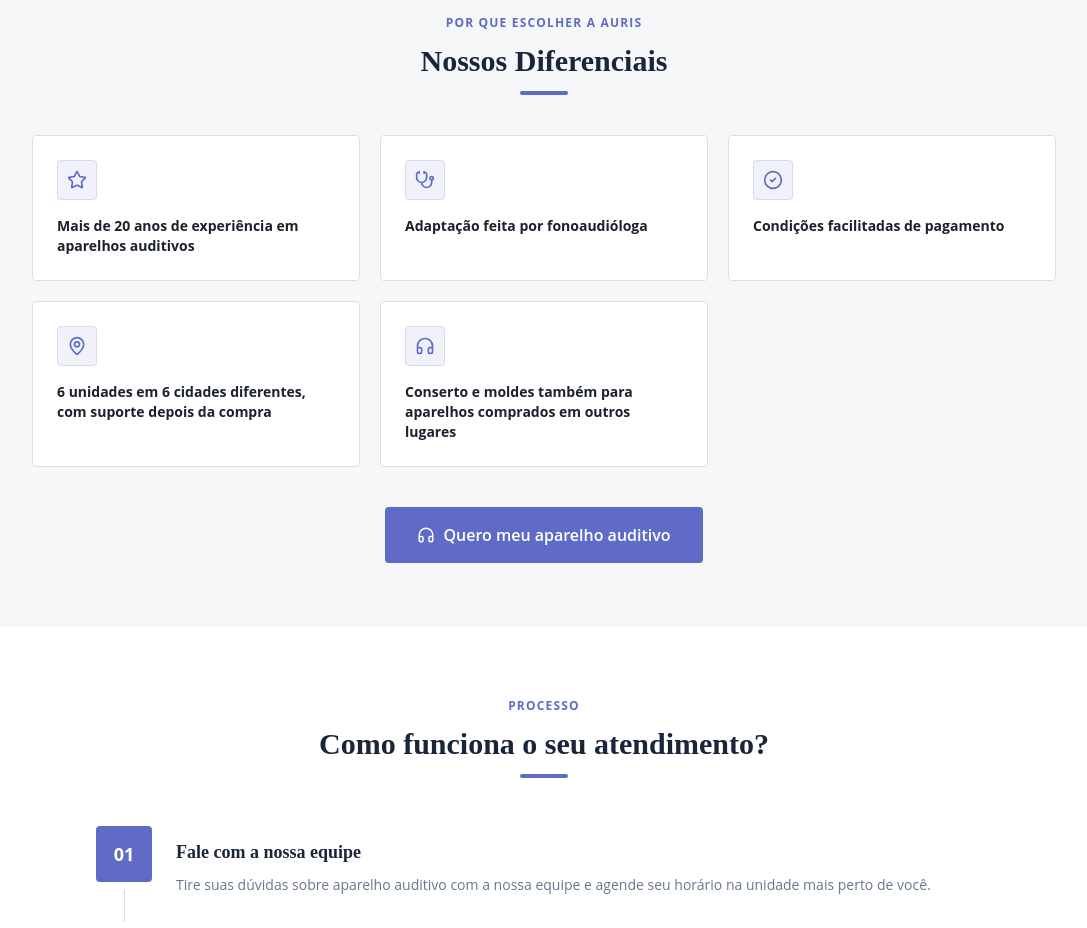
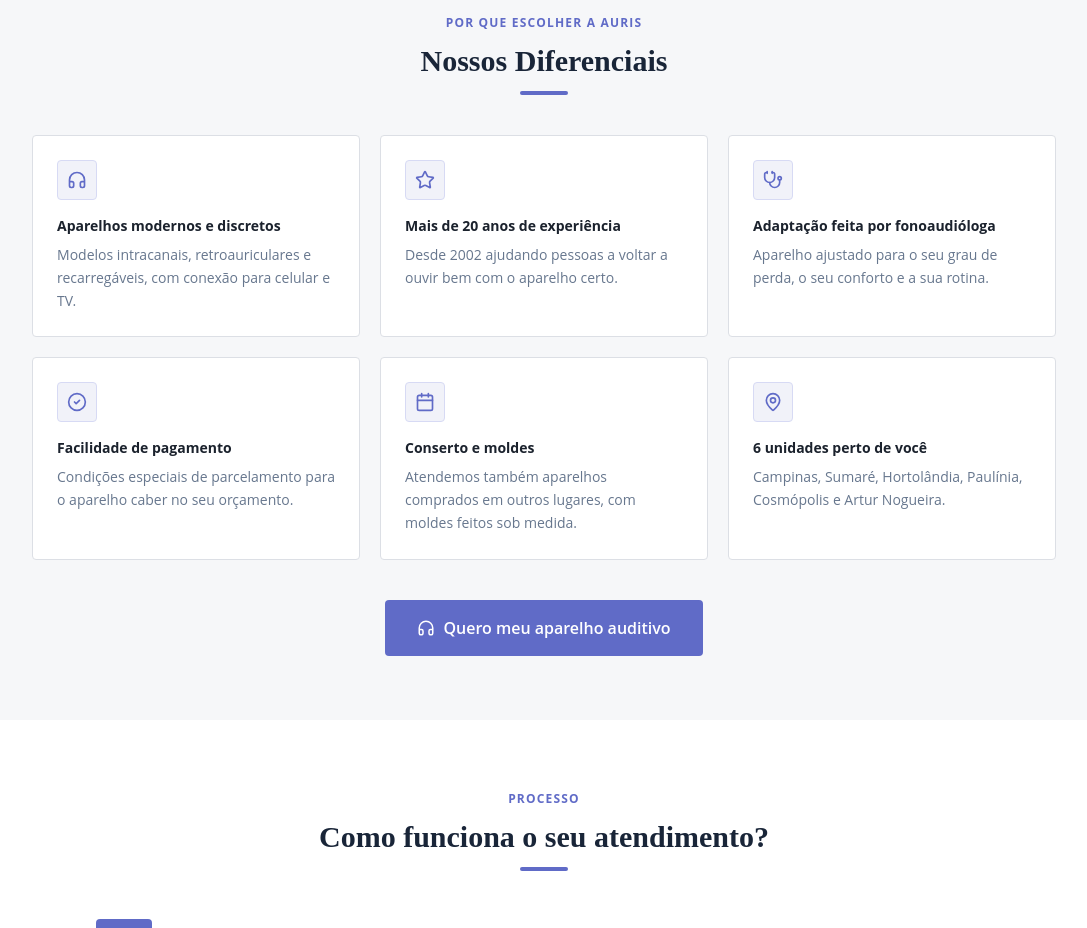
Before and after one commit to pedrohenriquerique/hear-again-hero, a React (Vite) app: page /aparelhos-auditivos in a window 1280 px wide. Shown: the part 2160-3088 px from the top of the page, without its empty margins (96-1183 px from the left). Built offline with nearby package versions, Linux system fonts and the light colour scheme; the HTML template or start-up script is replaced by a standard one.

Commit message:
Changes
Co-authored-by: gestao-stack <336539937+gestao-stack@users.noreply.github.com>

```diff
--- a/src/pages/AparelhosAuditivos.tsx
+++ b/src/pages/AparelhosAuditivos.tsx
@@ -307,11 +307,36 @@ const AparelhosAuditivos = () => {
 
           <div className="grid md:grid-cols-2 lg:grid-cols-3 gap-5 max-w-5xl mx-auto mb-10">
             {[
-              { icon: Star, title: "Mais de 20 anos de experiência em aparelhos auditivos" },
-              { icon: Stethoscope, title: "Adaptação feita por fonoaudióloga" },
-              { icon: CheckCircle2, title: "Condições facilitadas de pagamento" },
-              { icon: MapPin, title: "6 unidades em 6 cidades diferentes, com suporte depois da compra" },
-              { icon: HeadphonesIcon, title: "Conserto e moldes também para aparelhos comprados em outros lugares" },
+              {
+                icon: HeadphonesIcon,
+                title: "Aparelhos modernos e discretos",
+                desc: "Modelos intracanais, retroauriculares e recarregáveis, com conexão para celular e TV.",
+              },
+              {
+                icon: Star,
+                title: "Mais de 20 anos de experiência",
+                desc: "Desde 2002 ajudando pessoas a voltar a ouvir bem com o aparelho certo.",
+              },
+              {
+                icon: Stethoscope,
+                title: "Adaptação feita por fonoaudióloga",
+                desc: "Aparelho ajustado para o seu grau de perda, o seu conforto e a sua rotina.",
+              },
+              {
+                icon: CheckCircle2,
+                title: "Facilidade de pagamento",
+                desc: "Condições especiais de parcelamento para o aparelho caber no seu orçamento.",
+              },
+              {
+                icon: Calendar,
+                title: "Conserto e moldes",
+                desc: "Atendemos também aparelhos comprados em outros lugares, com moldes feitos sob medida.",
+              },
+              {
+                icon: MapPin,
+                title: "6 unidades perto de você",
+                desc: "Campinas, Sumaré, Hortolândia, Paulínia, Cosmópolis e Artur Nogueira.",
+              },
             ].map((item, i) => (
               <div
                 key={i}
@@ -324,9 +349,12 @@ const AparelhosAuditivos = () => {
                 >
                   <item.icon size={20} style={{ color: "hsl(var(--primary))" }} />
                 </div>
-                <h3 className="font-bold text-sm" style={{ color: "hsl(var(--foreground))", fontFamily: "'Open Sans', sans-serif" }}>
+                <h3 className="font-bold text-sm mb-2" style={{ color: "hsl(var(--foreground))", fontFamily: "'Open Sans', sans-serif" }}>
                   {item.title}
                 </h3>
+                <p className="text-sm leading-relaxed" style={{ color: "hsl(var(--muted-foreground))" }}>
+                  {item.desc}
+                </p>
               </div>
             ))}
           </div>
```
